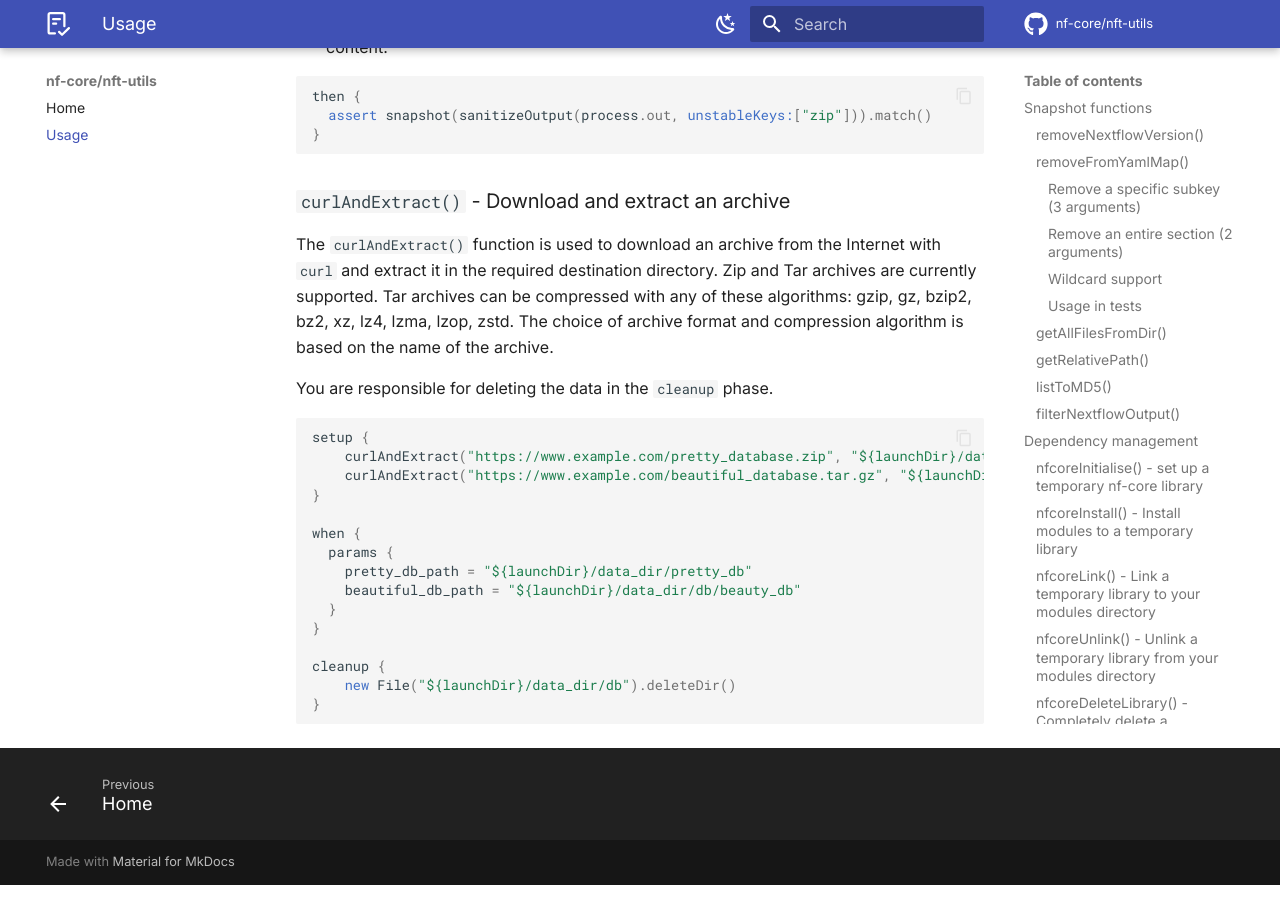
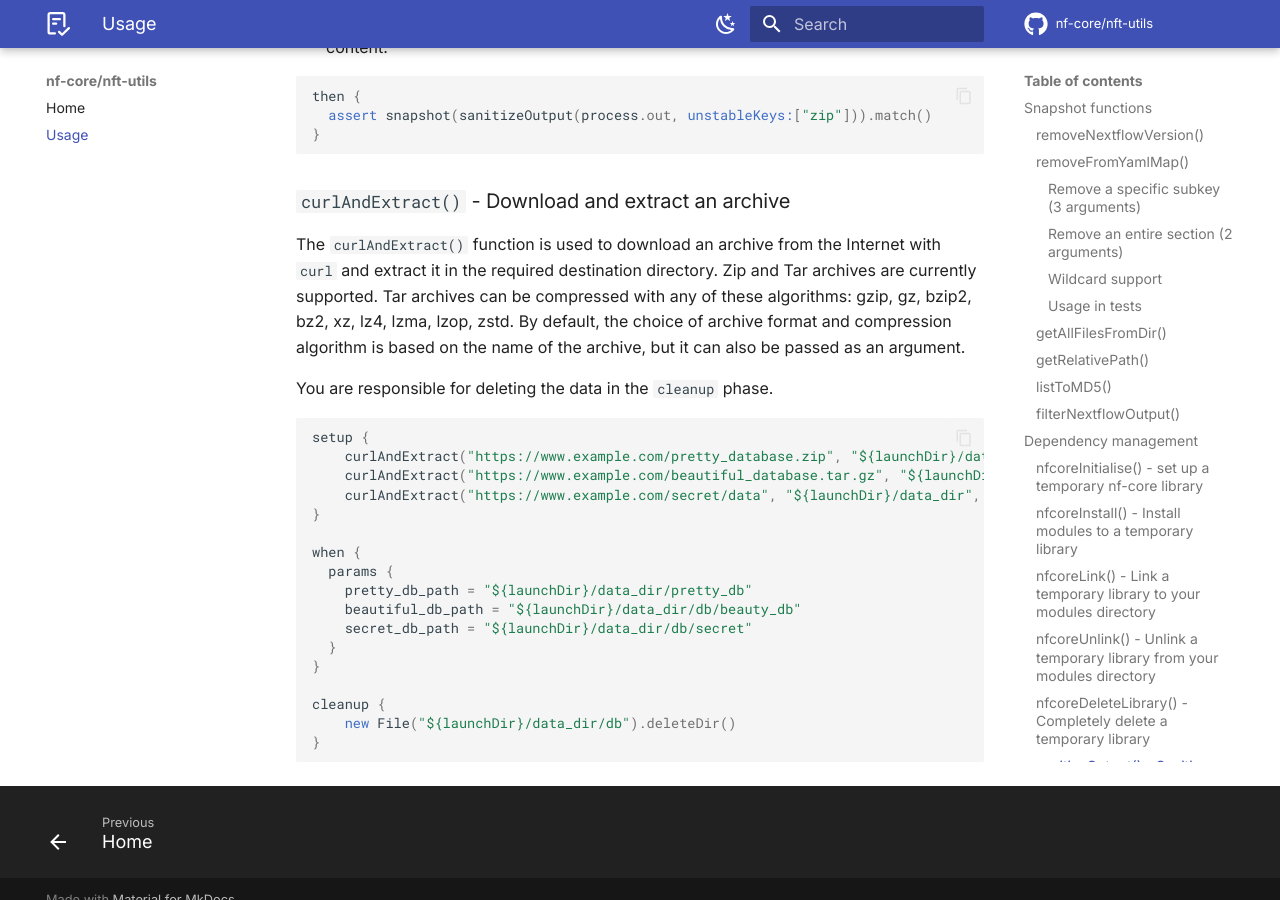
Before and after one commit to nf-core/nft-utils, an MkDocs documentation site: the page built from docs/usage.md, in a window 1280 px wide and 900 px high, scrolled down 12608 px. Built offline with MkDocs 1.6.1 and Material for MkDocs 9.7.7, drawn with Linux system fonts in a browser that asks for light colours; comment, search, counter and statistics services are not loaded; the version menu is left out.

Commit message:
Added a method to specify the compression name
in case it cannot be automatically detected

```diff
--- a/docs/usage.md
+++ b/docs/usage.md
@@ -550,8 +550,8 @@ from the Internet with `curl` and extract it in the required destination
 directory.
 Zip and Tar archives are currently supported. Tar archives can be compressed
 with any of these algorithms: gzip, gz, bzip2, bz2, xz, lz4, lzma, lzop, zstd.
-The choice of archive format and compression algorithm is based on
-the name of the archive.
+By default, the choice of archive format and compression algorithm is based on
+the name of the archive, but it can also be passed as an argument.
 
 You are responsible for deleting the data in the `cleanup` phase.
 
@@ -559,12 +559,14 @@ You are responsible for deleting the data in the `cleanup` phase.
 setup {
     curlAndExtract("https://www.example.com/pretty_database.zip", "${launchDir}/data_dir")
     curlAndExtract("https://www.example.com/beautiful_database.tar.gz", "${launchDir}/data_dir")
+    curlAndExtract("https://www.example.com/secret/data", "${launchDir}/data_dir", "bz2")
 }
 
 when {
   params {
     pretty_db_path = "${launchDir}/data_dir/pretty_db"
     beautiful_db_path = "${launchDir}/data_dir/db/beauty_db"
+    secret_db_path = "${launchDir}/data_dir/db/secret"
   }
 }
 
```
Also changed, not shown: 3 other files.
